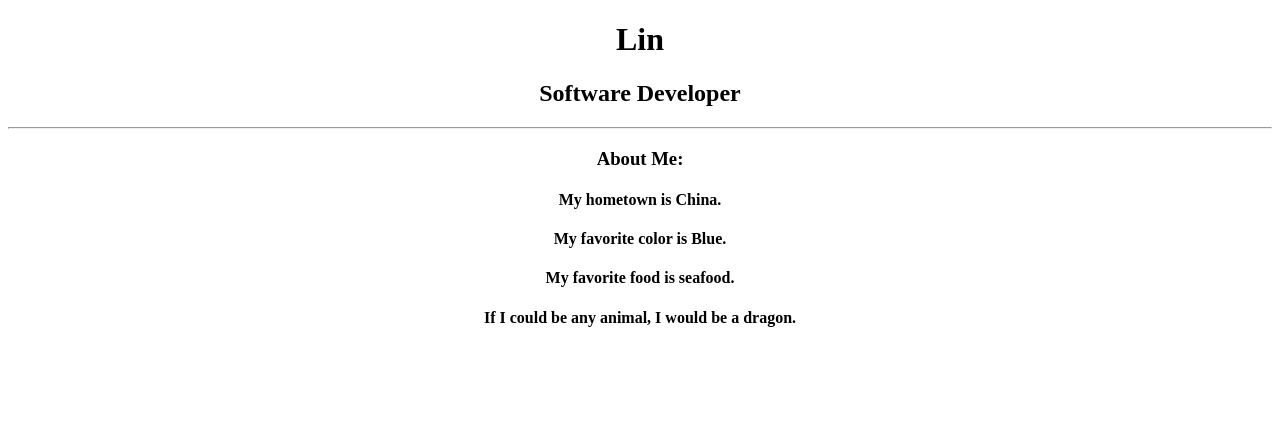
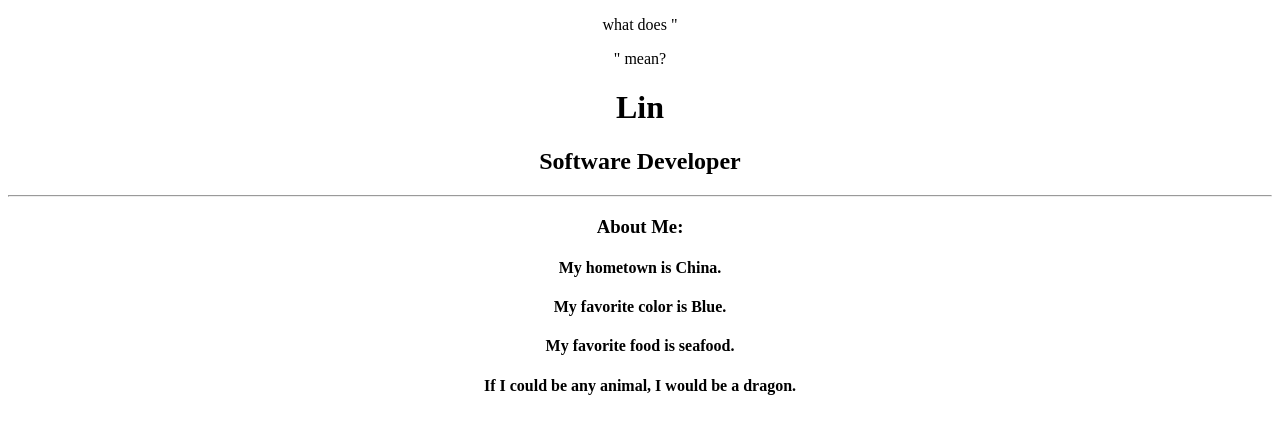
Before and after one commit to linatgithub/My-Profile, a plain HTML site: page index.html in a window 1280 px wide. Drawn offline with Linux system fonts and the light colour scheme.

Commit message:
add a place holder

```diff
--- a/index.html
+++ b/index.html
@@ -7,6 +7,7 @@
 		  </head>
 		  <body>
 			<div align="center">
+            <p>what does "<p>" mean? </p>
 				<h1>Lin</h1>
 				<h2>Software Developer</h2>
 				<hr>
```
